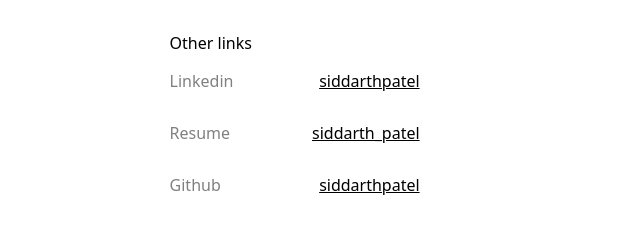
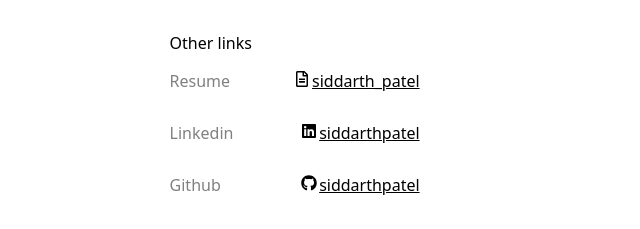
Before and after one commit to siddarthpatel/personal, a React app: page /contact in a window 1280 px wide. Shown: the part 389-618 px from the top of the page, without its empty margins (344-984 px from the left). Built offline with nearby package versions, Linux system fonts and the light colour scheme.

Commit message:
add react icons

```diff
--- a/package.json
+++ b/package.json
@@ -38,6 +38,7 @@
     "path": "^0.12.7",
     "react": "^18.3.1",
     "react-dom": "^18.3.1",
+    "react-icons": "^5.3.0",
     "react-modal": "3.16.1",
     "react-responsive": "^10.0.0",
     "react-router-dom": "^6.27.0",
--- a/src/components/Contact.js
+++ b/src/components/Contact.js
@@ -4,6 +4,7 @@
 import resume from '../../public/media/Resume.pdf';
 import { motion } from 'framer-motion';
 import { useMediaQuery } from 'react-responsive';
+import { FaGithub, FaLinkedin, FaRegFileAlt } from 'react-icons/fa';
 
 const useIsMobile = () => {
     const isMobile = useMediaQuery({ query: '(max-width: 1000px)' });
@@ -30,9 +31,33 @@
                             <p>Other links</p>
                         </div>
                         <div className='info'>
-                            <div>Linkedin<a href='https://linkedin.com/in/siddarthpatel' target='_blank'>siddarthpatel</a></div>
-                            <div>Resume<a href={resume} target='_blank'>siddarth_patel</a></div>
-                            <div>Github<a href='https://github.com/siddarthpatel' target='_blank'>siddarthpatel</a></div>
+                            <div>
+                                Resume
+                                <a href={resume} target='_blank'>
+                                    <div style={{color:'black', margin: 'auto', display:'flex', width:'auto'}}>
+                                        <FaRegFileAlt style={{ paddingTop: '1px', marginRight: '2px'}}/>
+                                        <span>siddarth_patel</span>
+                                    </div>
+                                </a>
+                            </div>
+                            <div>
+                                Linkedin
+                                <a href='https://linkedin.com/in/siddarthpatel' target='_blank'>
+                                    <div style={{color:'black', margin: 'auto', display:'flex', width:'auto'}}>
+                                        <FaLinkedin style={{paddingTop: '1px', marginRight: '2px'}}/>
+                                        <span>siddarthpatel</span>
+                                    </div>
+                                </a>
+                            </div>
+                            <div>
+                                Github
+                                <a href='https://github.com/siddarthpatel' target='_blank'>
+                                    <div style={{color:'black', margin: 'auto', display:'flex', width:'auto'}}>
+                                        <FaGithub style={{paddingTop: '1px', marginRight: '2px'}}/>
+                                        <span>siddarthpatel</span>
+                                    </div>
+                                </a>
+                            </div>
                         </div>
                     </div>
                 </div>
```
Also changed, not shown: 1 other file (tests, documents, lock files or other folders).
